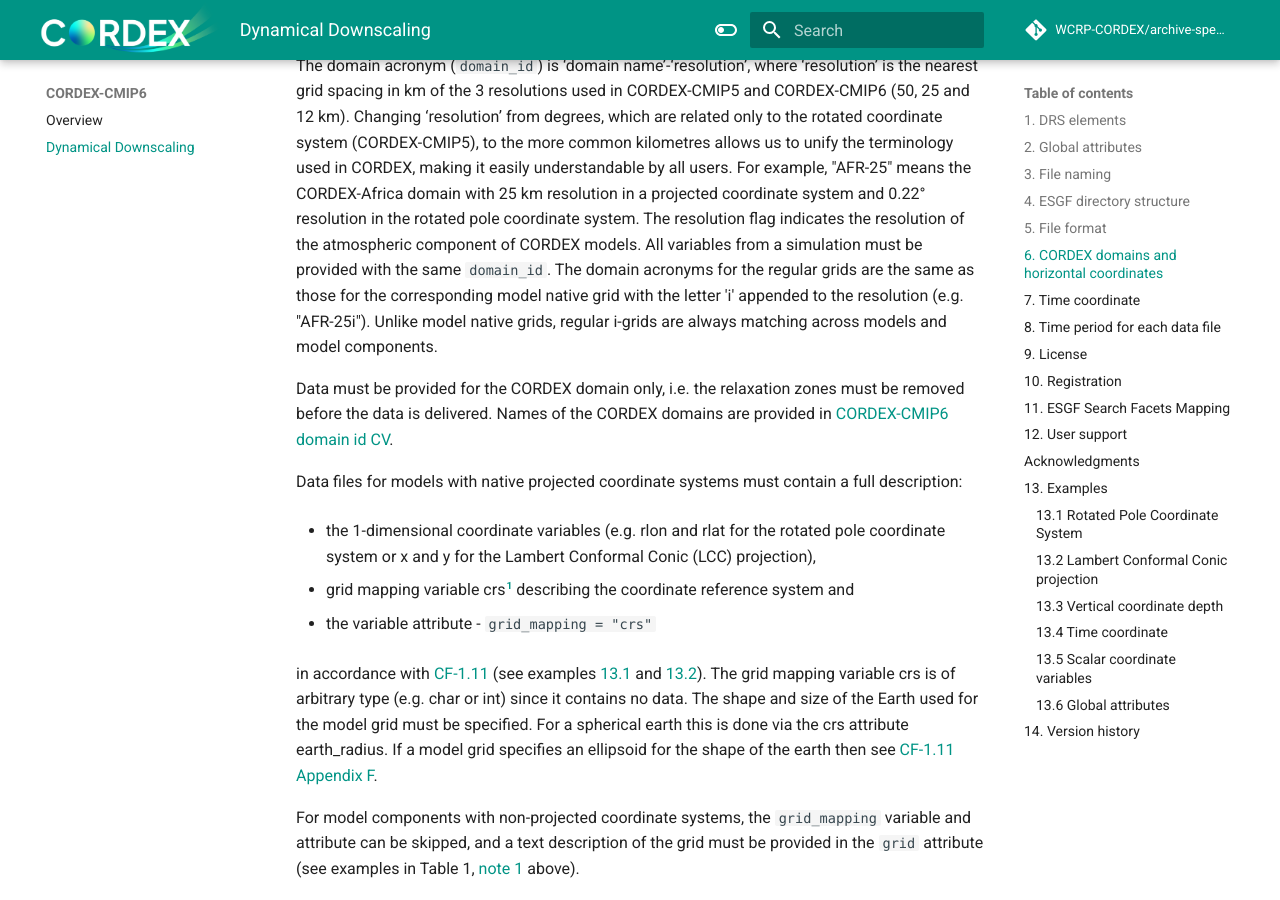
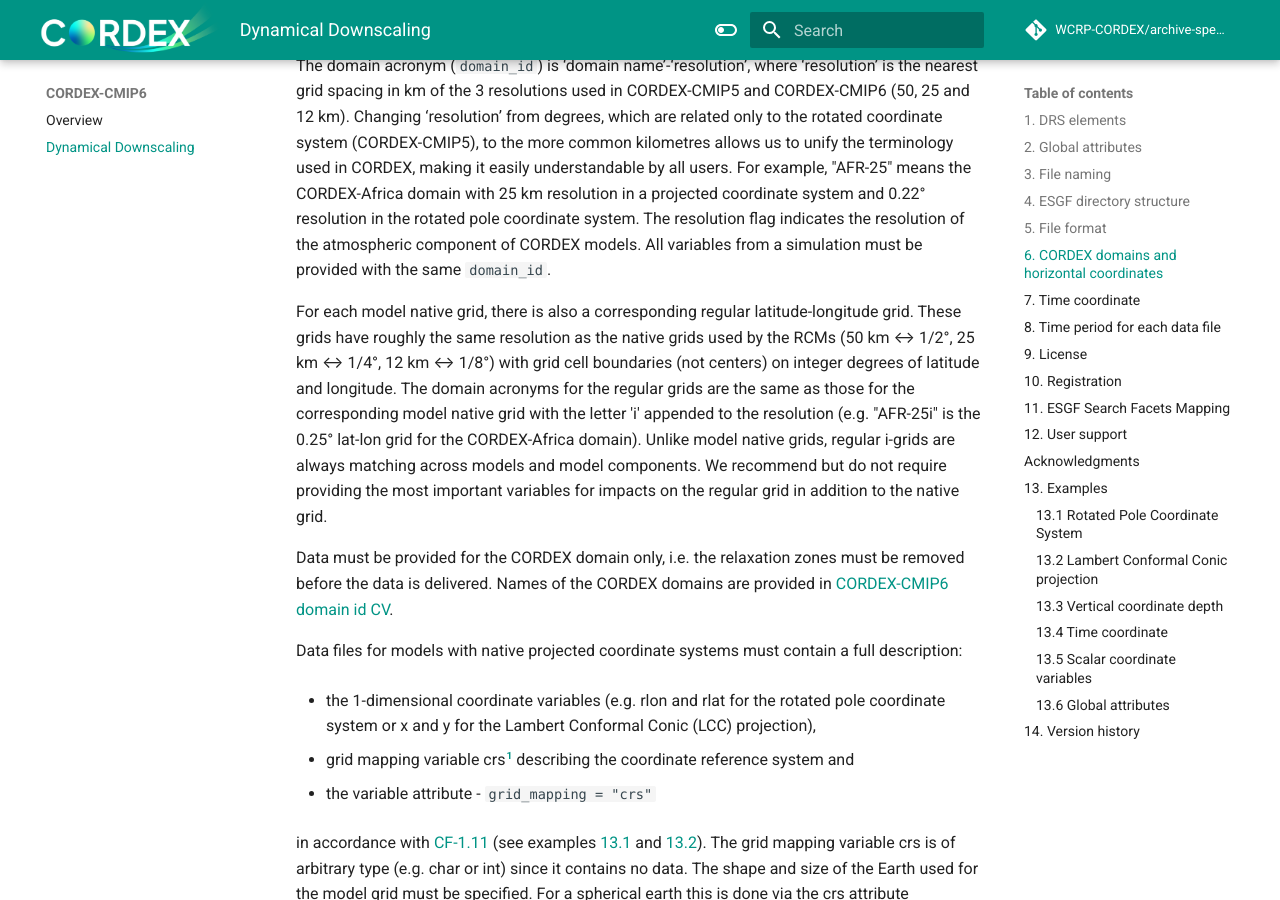
Before and after one commit to WCRP-CORDEX/archive-specifications, an MkDocs documentation site: the page built from docs/CORDEX-CMIP6_archiving_specifications_DD.md, in a window 1280 px wide and 900 px high, scrolled down 9341 px. Built offline with MkDocs 1.6.1 and Material for MkDocs 9.7.7, drawn with Linux system fonts in a browser that asks for light colours; comment, search, counter and statistics services are not loaded; the version menu is left out.

Commit message:
Update CORDEX-CMIP6_archiving_specifications_DD.md
Add definition of regular lat-lon grids

```diff
--- a/docs/CORDEX-CMIP6_archiving_specifications_DD.md
+++ b/docs/CORDEX-CMIP6_archiving_specifications_DD.md
@@ -163,8 +163,12 @@ Changing ‘resolution’ from degrees, which are related only to the rotated co
 For example, "AFR-25" means the CORDEX-Africa domain with 25 km resolution in a projected coordinate system and 0.22° resolution in the rotated pole coordinate system.
 The resolution flag indicates the resolution of the atmospheric component of CORDEX models.
 All variables from a simulation must be provided with the same `domain_id`.
-The domain acronyms for the regular grids are the same as those for the corresponding model native grid with the letter 'i' appended to the resolution (e.g. "AFR-25i").
+
+For each model native grid, there is also a corresponding regular latitude-longitude grid.
+These grids have roughly the same resolution as the native grids used by the RCMs (50 km ↔ 1/2°, 25 km ↔ 1/4°, 12 km ↔ 1/8°) with grid cell boundaries (not centers) on integer degrees of latitude and longitude.
+The domain acronyms for the regular grids are the same as those for the corresponding model native grid with the letter 'i' appended to the resolution (e.g. "AFR-25i" is the 0.25° lat-lon grid for the CORDEX-Africa domain).
 Unlike model native grids, regular i-grids are always matching across models and model components.
+We recommend but do not require providing the most important variables for impacts on the regular grid in addition to the native grid.
 
 Data must  be provided for the CORDEX domain only, i.e. the relaxation zones must be removed before the data is delivered.
 Names of the CORDEX domains are provided in [CORDEX-CMIP6 domain id CV](https://github.com/WCRP-CORDEX/cordex-cmip6-cv/blob/main/CORDEX-CMIP6_domain_id.json).
```
